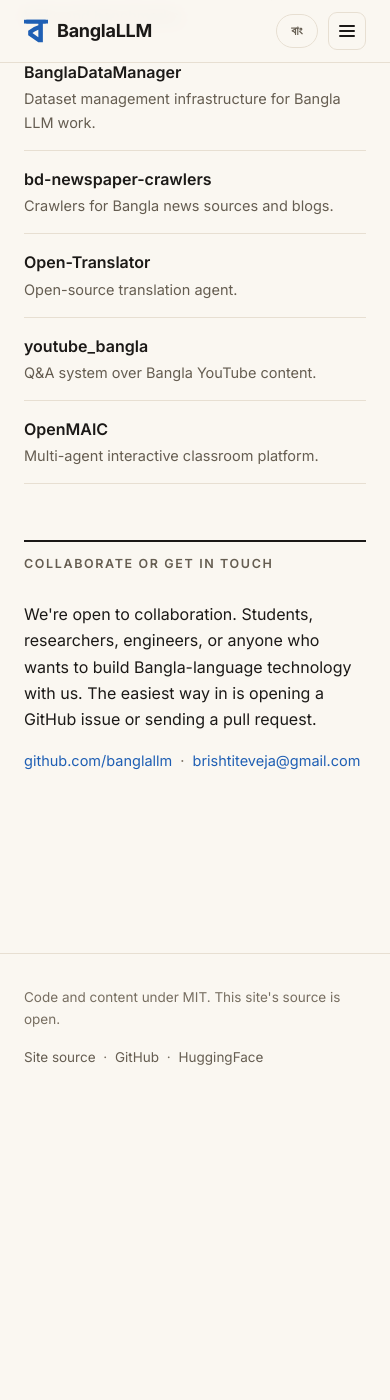
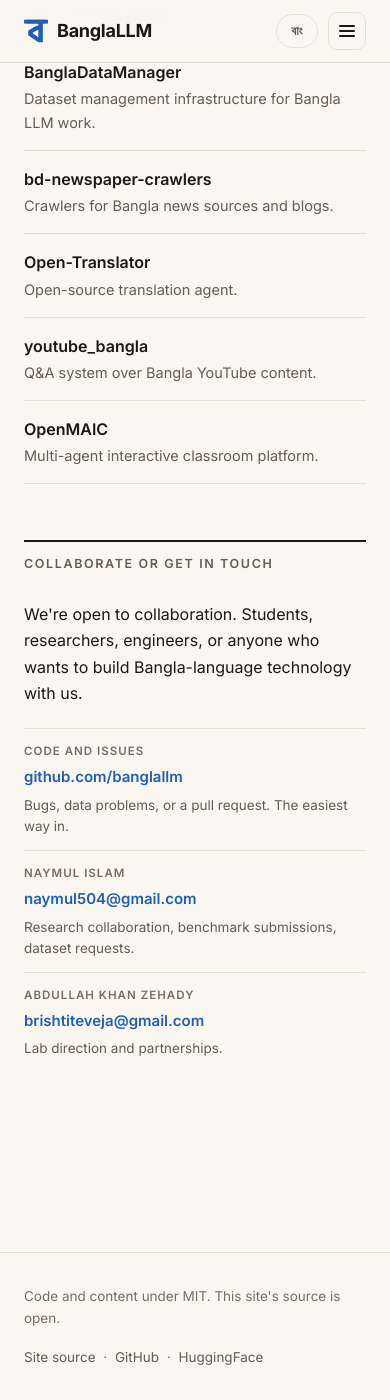
Before and after one commit to BanglaLLM/banglallm.github.io, a Jekyll site: the page built from index.html, in a window 390 px wide and 1400 px high, scrolled down 6290 px. Built offline with Jekyll 4.4.1, drawn with Linux system fonts in a browser that asks for light colours; before the commit the page ends 7391 px from its top, so only the background shows below that.

Commit message:
Structure the contact section, split long lists into two columns
Contact
- "Collaborate or get in touch" becomes three labelled routes instead of one
  run of inline links, each saying what it is for: GitHub issues, Naymul
  Islam <naymul504@gmail.com>, Abdullah Khan Zehady <brishtiteveja@gmail.com>.
- Labels are kept to one line so the three columns align; a wrapping label
  pushed its address out of line with the others.

Density
- Open source (9 repos) and Datasets (4) render as two columns above 640px,
  so the page reads as a grid rather than one long list. Page height drops
  from 6293px to 6017px at 1280px wide.
- Both collapse to a single column on mobile.

Verified at 1280px and 390px in both languages: no horizontal overflow, no
clipped text, addresses do not overflow their column.

Co-Authored-By: Claude Opus 5 (1M context) <noreply@anthropic.com>

```diff
--- a/_data/site_content.yml
+++ b/_data/site_content.yml
@@ -51,6 +51,25 @@ drishtikon:
 
 join:
   body_bn: >
-    আমরা সহযোগিতার জন্য উন্মুক্ত। ছাত্র, গবেষক, ইঞ্জিনিয়ার, কিংবা যারা বাংলা ভাষার প্রযুক্তি নিয়ে কাজ করতে চান, সবাইকে স্বাগত। কাজের সবচেয়ে সহজ শুরু হলো GitHub-এ issue খোলা বা PR পাঠানো।
+    আমরা সহযোগিতার জন্য উন্মুক্ত। ছাত্র, গবেষক, ইঞ্জিনিয়ার, কিংবা যারা বাংলা ভাষার প্রযুক্তি নিয়ে কাজ করতে চান, সবাইকে স্বাগত।
   body_en: >
-    We're open to collaboration. Students, researchers, engineers, or anyone who wants to build Bangla-language technology with us. The easiest way in is opening a GitHub issue or sending a pull request.
+    We're open to collaboration. Students, researchers, engineers, or anyone who wants to build Bangla-language technology with us.
+  contacts:
+    - label_bn: "কোড ও ইস্যু"
+      label_en: "Code and issues"
+      value: "github.com/banglallm"
+      url: "https://github.com/banglallm"
+      note_bn: "বাগ, ডেটার সমস্যা, বা পুল রিকোয়েস্ট। শুরু করার সবচেয়ে সহজ পথ।"
+      note_en: "Bugs, data problems, or a pull request. The easiest way in."
+    - label_bn: "নাঈমুল ইসলাম"
+      label_en: "Naymul Islam"
+      value: "naymul504@gmail.com"
+      url: "mailto:naymul504@gmail.com"
+      note_bn: "গবেষণা সহযোগিতা, বেঞ্চমার্ক জমা দেওয়া, ডেটাসেটের অনুরোধ।"
+      note_en: "Research collaboration, benchmark submissions, dataset requests."
+    - label_bn: "আব্দুল্লাহ খান জেহাদী"
+      label_en: "Abdullah Khan Zehady"
+      value: "brishtiteveja@gmail.com"
+      url: "mailto:brishtiteveja@gmail.com"
+      note_bn: "ল্যাবের দিকনির্দেশনা ও অংশীদারিত্ব।"
+      note_en: "Lab direction and partnerships."
--- a/assets/css/style.css
+++ b/assets/css/style.css
@@ -170,6 +170,11 @@ html[data-lang="bn"] .pub-figure figcaption { font-size: 14.5px; }
 .lead { color: var(--muted); font-size: 16px; margin: 0 0 8px; }
 .model-list, .repo-list { list-style: none; padding: 0; margin: 0; }
 .model-list > li, .repo-list > li { padding: 15px 0; border-bottom: 1px solid var(--line); }
+/* Two columns for the long flat lists, so the page reads as a grid instead of one
+   long scroll. Column gap only; the per-row rules keep the grid legible. */
+@media (min-width: 641px) {
+  .repo-list, .model-list.two-col { display: grid; grid-template-columns: 1fr 1fr; column-gap: 40px; }
+}
 .model-name, .repo-name { font-weight: 600; color: var(--ink); border: 0; }
 .model-name:hover, .repo-name:hover { color: var(--accent); border-bottom: 1px solid currentColor; }
 .model-size { color: var(--faint); font-size: 13px; margin-left: 10px; font-variant-numeric: tabular-nums; }
@@ -183,6 +188,28 @@ html[data-lang="bn"] .body-text { font-size: 17px; }
 .body-text p { margin: 0 0 14px; }
 .inline-links { margin: 16px 0 0; color: var(--muted); font-size: 14.5px; }
 .dot { color: var(--faint); padding: 0 4px; }
+
+/* Contact: one labelled route per card, so it is obvious which address does what */
+.contact-list {
+  list-style: none; padding: 0; margin: 22px 0 0;
+  display: grid; grid-template-columns: repeat(3, 1fr); gap: 20px;
+}
+.contact {
+  display: flex; flex-direction: column; gap: 4px;
+  padding-top: 13px; border-top: 1px solid var(--line);
+}
+.contact-label {
+  font-size: 11.5px; font-weight: 600; text-transform: uppercase;
+  letter-spacing: 0.09em; color: var(--faint);
+}
+html[data-lang="bn"] .contact-label { text-transform: none; letter-spacing: 0.02em; font-size: 13px; }
+.contact-value { font-size: 15px; font-weight: 600; overflow-wrap: anywhere; }
+.contact-note { color: var(--muted); font-size: 13.5px; line-height: 1.55; }
+html[data-lang="bn"] .contact-note { font-size: 14.5px; }
+@media (max-width: 760px) {
+  .contact-list { grid-template-columns: 1fr; gap: 0; }
+  .contact { padding-top: 13px; padding-bottom: 13px; }
+}
 
 /* People */
 .people-list { list-style: none; padding: 0; margin: 0; }
--- a/index.html
+++ b/index.html
@@ -136,7 +136,7 @@ layout: default
     <span data-bn>ডেটাসেট</span>
     <span data-en>Datasets</span>
   </h3>
-  <ul class="model-list">
+  <ul class="model-list two-col">
     {% for d in site.data.models.datasets %}
     <li>
       <a href="{{ d.url }}" rel="noopener" class="model-name">{{ d.name }}</a>
@@ -233,9 +233,19 @@ layout: default
     <span data-bn>{{ content.join.body_bn }}</span>
     <span data-en>{{ content.join.body_en }}</span>
   </p>
-  <p class="inline-links">
-    <a href="{{ site.github_url }}" rel="noopener">github.com/banglallm</a>
-    <span class="dot">·</span>
-    <a href="mailto:{{ site.contact_email }}">{{ site.contact_email }}</a>
-  </p>
+  <ul class="contact-list">
+    {% for c in content.join.contacts %}
+    <li class="contact">
+      <span class="contact-label">
+        <span data-bn>{{ c.label_bn }}</span>
+        <span data-en>{{ c.label_en }}</span>
+      </span>
+      <a class="contact-value" href="{{ c.url }}" rel="noopener">{{ c.value }}</a>
+      <span class="contact-note">
+        <span data-bn>{{ c.note_bn }}</span>
+        <span data-en>{{ c.note_en }}</span>
+      </span>
+    </li>
+    {% endfor %}
+  </ul>
 </section>
```
